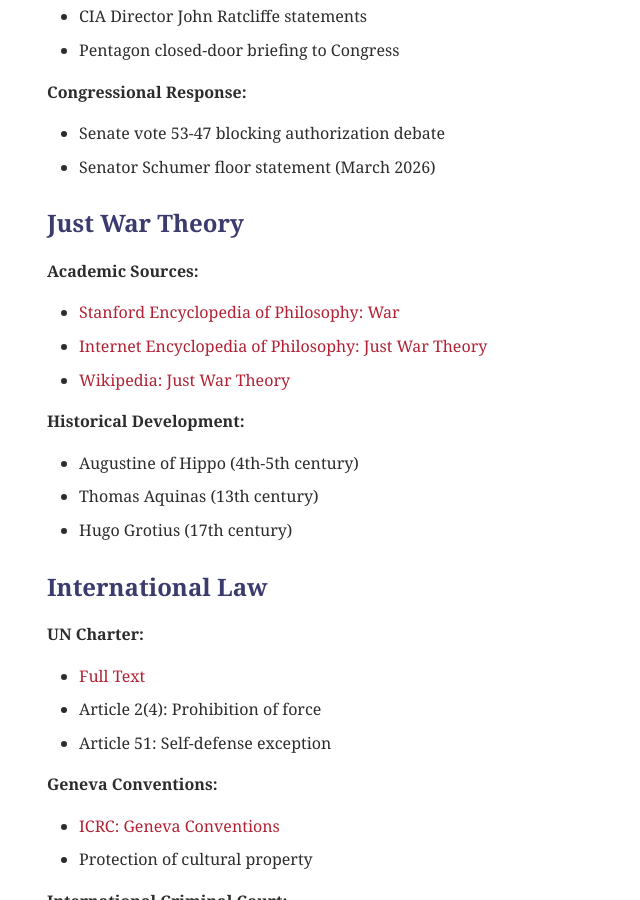
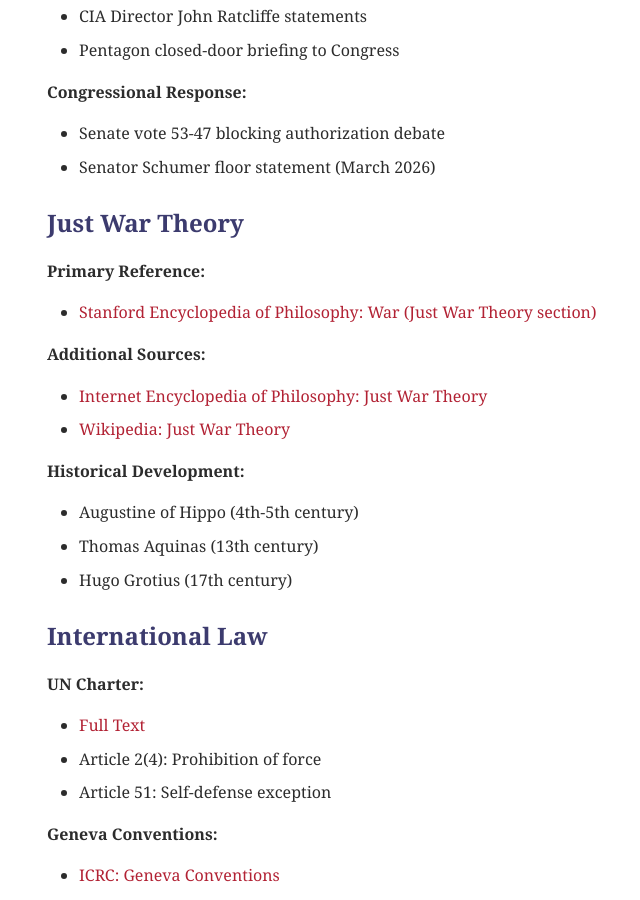
Before and after one commit to beren1hand/citizenstevephd.github.io, a Jekyll site: the page built from _posts/2026-03-30-session-1-unjustified-war.md, in a window 1280 px wide and 900 px high, scrolled down 3688 px. Shown: the whole window, without its empty margins (13-653 px from the left). Built offline with Jekyll 4.4.1, drawn with Linux system fonts in a browser that asks for light colours.

Commit message:
Highlight Stanford Encyclopedia as primary Just War Theory reference

```diff
--- a/_posts/2026-03-30-session-1-unjustified-war.md
+++ b/_posts/2026-03-30-session-1-unjustified-war.md
@@ -121,8 +121,10 @@
 
 ### Just War Theory
 
-**Academic Sources:**
-- [Stanford Encyclopedia of Philosophy: War](https://plato.stanford.edu/entries/war/)
+**Primary Reference:**
+- [Stanford Encyclopedia of Philosophy: War (Just War Theory section)](https://plato.stanford.edu/entries/war/)
+
+**Additional Sources:**
 - [Internet Encyclopedia of Philosophy: Just War Theory](https://iep.utm.edu/justwar/)
 - [Wikipedia: Just War Theory](https://en.wikipedia.org/wiki/Just_war_theory)
 
```
